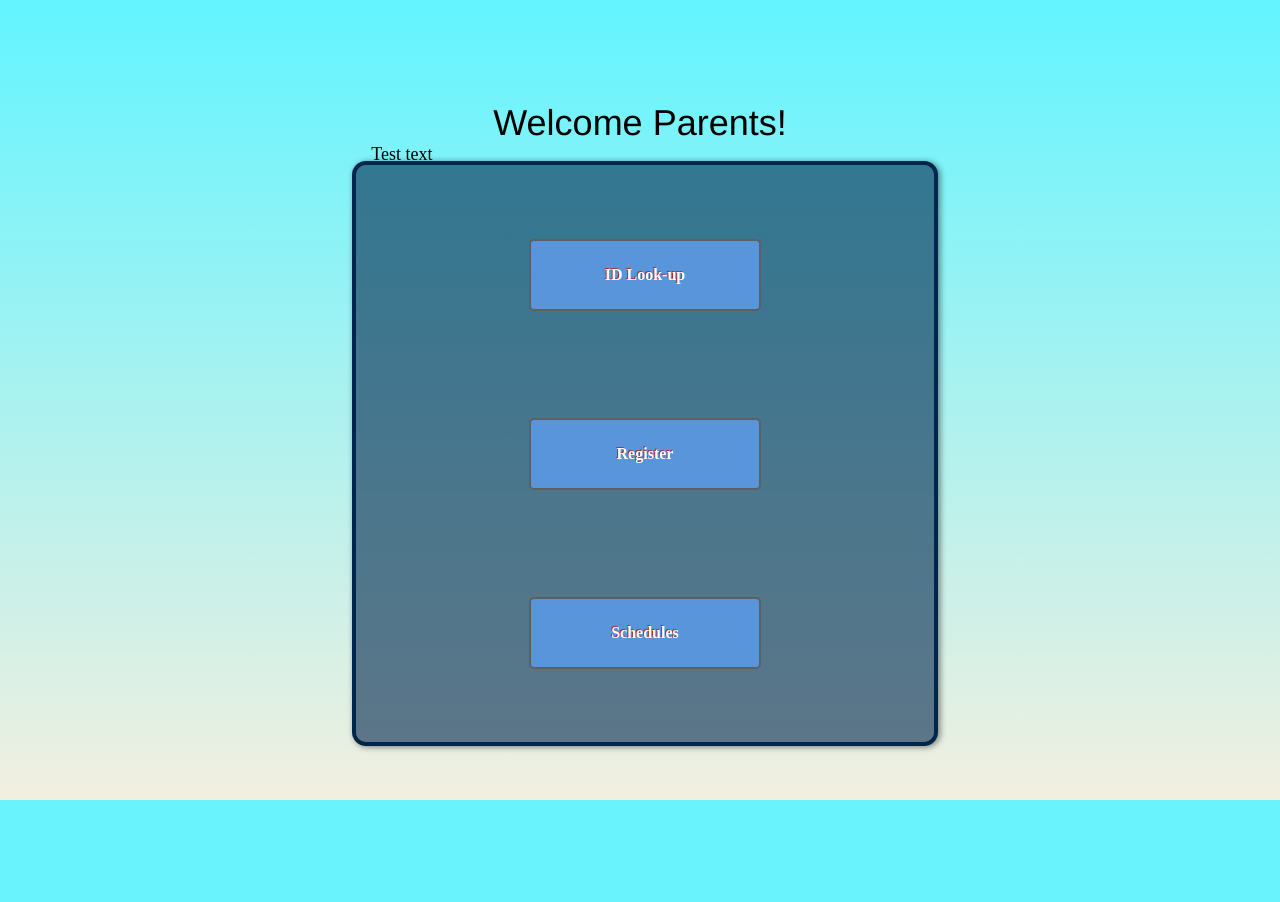
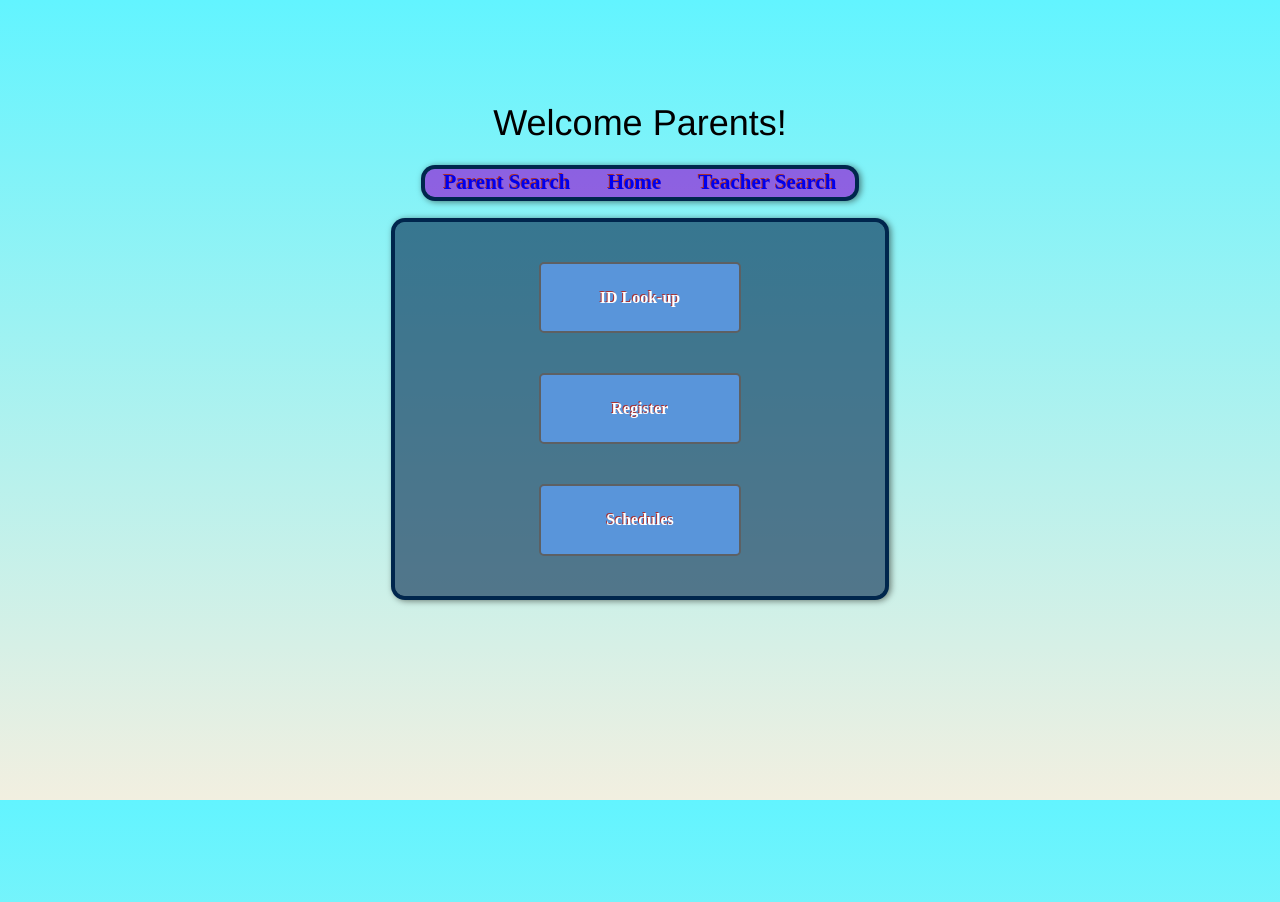
Before and after one commit to JanSKowalski/Stuyvesant_PTC, a Python web app: template app/templates/Parent/parent_home.html in a window 1280 px wide. Before the commit the page ends 800 px from the top, so only its background shows below. Run offline with Jinja, Linux system fonts and the light colour scheme; the template is opened without the code that fills it, so the values that code supplies are empty.

Commit message:
Added navigation menus to most pages

```diff
--- a/app/static/css/containers.css
+++ b/app/static/css/containers.css
@@ -2,12 +2,14 @@
   display: -webkit-flex;
   display: flex;
   flex-direction: column;
-  justify-content: center;
+  justify-content: space-around;
 
 
   margin-left: auto;
   margin-right: auto;
   /* text-align: left; */
+
+  /*overflow: hidden;*/
 }
 
 
@@ -32,7 +34,29 @@
 
 .menu {
   display: flex;
-  flex: 34;
+  flex-direction: row;
+  align-items: center;
+  /*flex-wrap: wrap*/
+  margin: 25px 0px;
+  padding: 0px 0px;
+
+
+  position: relative;
+  margin-left: auto;
+  margin-right: auto;
+
+  background: rgba(148, 0, 211, 0.6);
+  color: #fff;
+  font-size: 21px;
+  font-weight: bold;
+  line-height: 1.3em;
+
+  border-radius: 10px;
+  box-shadow: 0 0 0 4px #00264d, 2px 1px 6px 4px rgba(10, 10, 0, 0.5);
+
+  text-shadow: -1px -1px #aa3030;
+  /*flex: 34;*/
+  border-radius: 10px;
 }
 
 .content {
@@ -42,6 +66,10 @@
   justify-content: space-around;
   text-align: center;
   margin: auto;
+
+  /*height: 200px;*/
+
+
 
   position: relative;
   right: 15px;
--- a/app/static/css/media.css
+++ b/app/static/css/media.css
@@ -19,12 +19,12 @@
     width: 100%;
   }
 
+  .menu {
+    flex-direction: column;
+    padding: 50px 0px;
+  }
+
 }
-
-.button{
-  width: 35%;
-}
-
 
 /* Desktop Styles */
 @media only screen and (min-width: 501px ) and (max-width: 960px) {
@@ -33,7 +33,7 @@
 }
 
 .flex-column {
-  width: 70%;
+  width: 80%;
 }
 }
 
@@ -44,6 +44,14 @@
 }
 
 .flex-column {
-  width: 70%;
+  width: 80%;
+}
+
+.menu {
+  width: 430px;
+}
+.content{
+  width: 450px;
+  right: 0px;
 }
 }
--- a/app/static/css/style.css
+++ b/app/static/css/style.css
@@ -4,9 +4,18 @@
   /*box-sizing: border-box;*/
 }
 
-html,div{
+html {
   height:100%;
   width:100%;
+  /*overflow-y: scroll;*/
+  overflow: auto;
+
+  background: #62f4ff; /* Old Browsers */
+  background: -webkit-linear-gradient(top,#62f4ff,#f2efe0); /*Safari 5.1-6*/
+  background: -o-linear-gradient(top,#62f4ff,#f2efe0); /*Opera 11.1-12*/
+  background: -moz-linear-gradient(top,#62f4ff,#f2efe0); /*Fx 3.6-15*/
+  background: linear-gradient(to bottom, #62f4ff, #f2efe0); /*Standard*/
+
 }
 
 body {
@@ -15,16 +24,17 @@ body {
 
   /* text-align: center; */
   width: 60%;
-  height: 80%;
+  height: 100%;
   font-size: 18px;
 
-  background: #62f4ff; /* Old Browsers */
-  background: -webkit-linear-gradient(top,#62f4ff,#f2efe0); /*Safari 5.1-6*/
-  background: -o-linear-gradient(top,#62f4ff,#f2efe0); /*Opera 11.1-12*/
-  background: -moz-linear-gradient(top,#62f4ff,#f2efe0); /*Fx 3.6-15*/
-  background: linear-gradient(to bottom, #62f4ff, #f2efe0); /*Standard*/
+  -webkit-background-size: cover;
+  -moz-background-size: cover;
+  -o-background-size: cover;
+  background-size: cover;
 
-  background-image: "/static/img/stuy.png";
+
+
+
 }
 
 h1, h2, h3, h4, h5, h6 {
@@ -54,7 +64,3 @@ hr{
   height: 8%;
   border:none;
 }
-
-.justify {
-  text-align: justify;
-}
--- a/app/templates/Cover/index.html
+++ b/app/templates/Cover/index.html
@@ -10,7 +10,8 @@
     <h3>Parent Teacher Conferences</h3>
   </header>
 </div>
-<hr>
+
+{% include "Cover/menu.html" %}
 
 
 <div class="flex-item content flex-column">
--- a/app/templates/Cover/menu.html
+++ b/app/templates/Cover/menu.html
@@ -1,6 +1,8 @@
 
 {% block content %}
-<div class="menu">
-  Test text
+<div class="menu flex-item">
+  <a href="parent_search" class="menu-button">Parent Search</a>
+  <a href="index" class="menu-button">Home</a>
+  <a href="teacher_search" class="menu-button">Teacher Search</a>
 </div>
 {% endblock %}
--- a/app/templates/Cover/teacher_search.html
+++ b/app/templates/Cover/teacher_search.html
@@ -1,8 +1,10 @@
 <!-- extend base layout -->
 {% extends "Cover/base.html" %}
 
+{% block content %}
 
-{% block content %}
+{% include "Cover/menu.html" %}
+
 <div class="flex-item content">
   <form action="" method="post" name="teacher_query">
     {{ form.hidden_tag() }}
--- a/app/templates/Parent/id_response.html
+++ b/app/templates/Parent/id_response.html
@@ -2,6 +2,9 @@
 {% extends "Cover/base.html" %}
 
 {% block content %}
+
+{% include "Cover/menu.html" %}
+
 <div class="content">
   <p>Your id is: </p>
   <p>{{parent_id}} </p>
--- a/app/templates/Parent/parent_home.html
+++ b/app/templates/Parent/parent_home.html
@@ -6,9 +6,8 @@
 
 <header>
   <h1>Welcome Parents!</h1>
-  {% include "Cover/menu.html" %}
 </header>
-
+{% include "Cover/menu.html" %}
 <div class="content">
   <!--
   <p>Should you forget your number, this tool will allow you to quickly find it</p>
--- a/app/templates/Parent/parent_search.html
+++ b/app/templates/Parent/parent_search.html
@@ -1,8 +1,10 @@
 <!-- extend base layout -->
 {% extends "Cover/base.html" %}
 
+{% block content %}
 
-{% block content %}
+{% include "Cover/menu.html" %}
+
 <div class="flex-item content">
   <form action="" method="post" name="parent_query">
     {{ form.hidden_tag() }}
@@ -21,6 +23,4 @@
   {% endfor %}
 </div>
 
-
-
 {% endblock %}
--- a/app/templates/Parent/register.html
+++ b/app/templates/Parent/register.html
@@ -5,10 +5,9 @@
 <div class="flex-item">
   <header>
     <h1>Parent Registration</h1>
-  {% include "Cover/menu.html" %}
   </header>
 </div>
-
+{% include "Cover/menu.html" %}
 <div class="flex-item content">
   <form action="" method="post" name="register">
     {{ form.hidden_tag() }}
```
Also changed, not shown: app/templates/Parent/parent_schedules.html (+26 -1 lines). Lines whose indentation alone changed are shown as unchanged.
